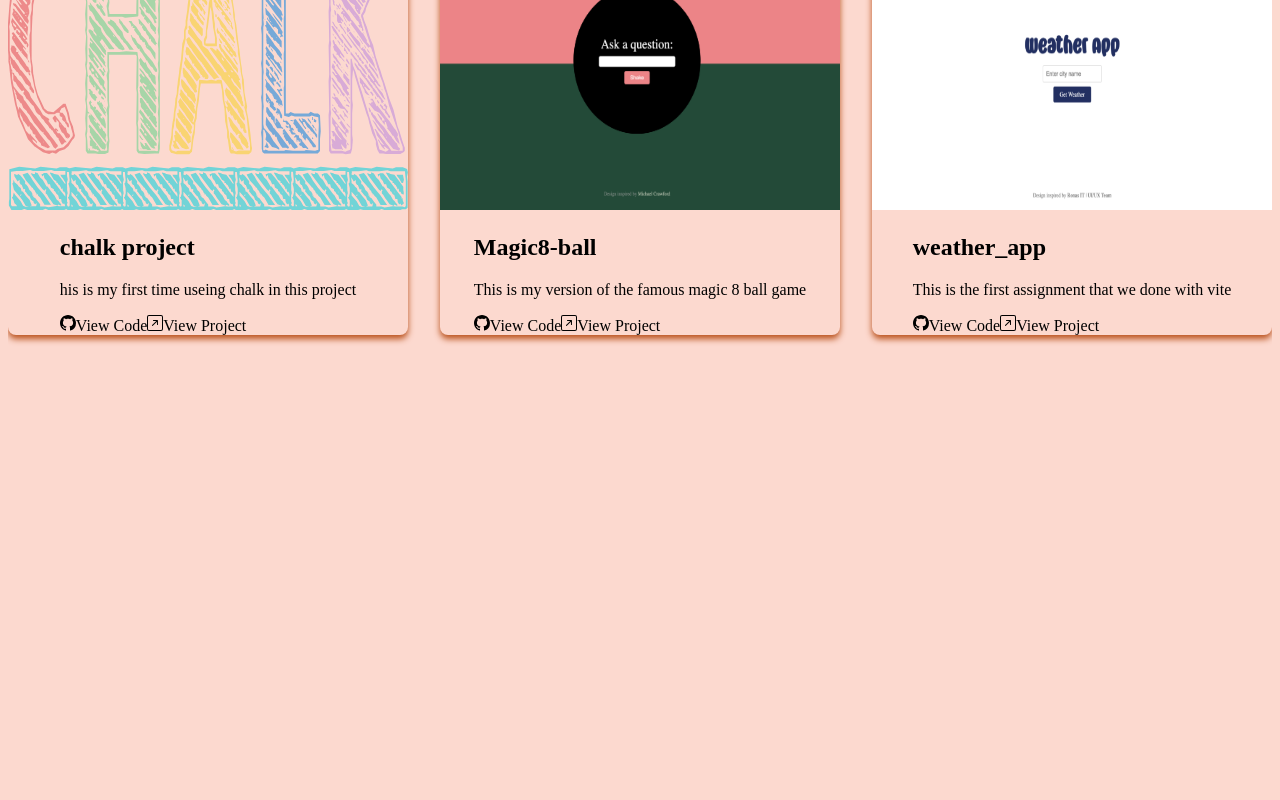
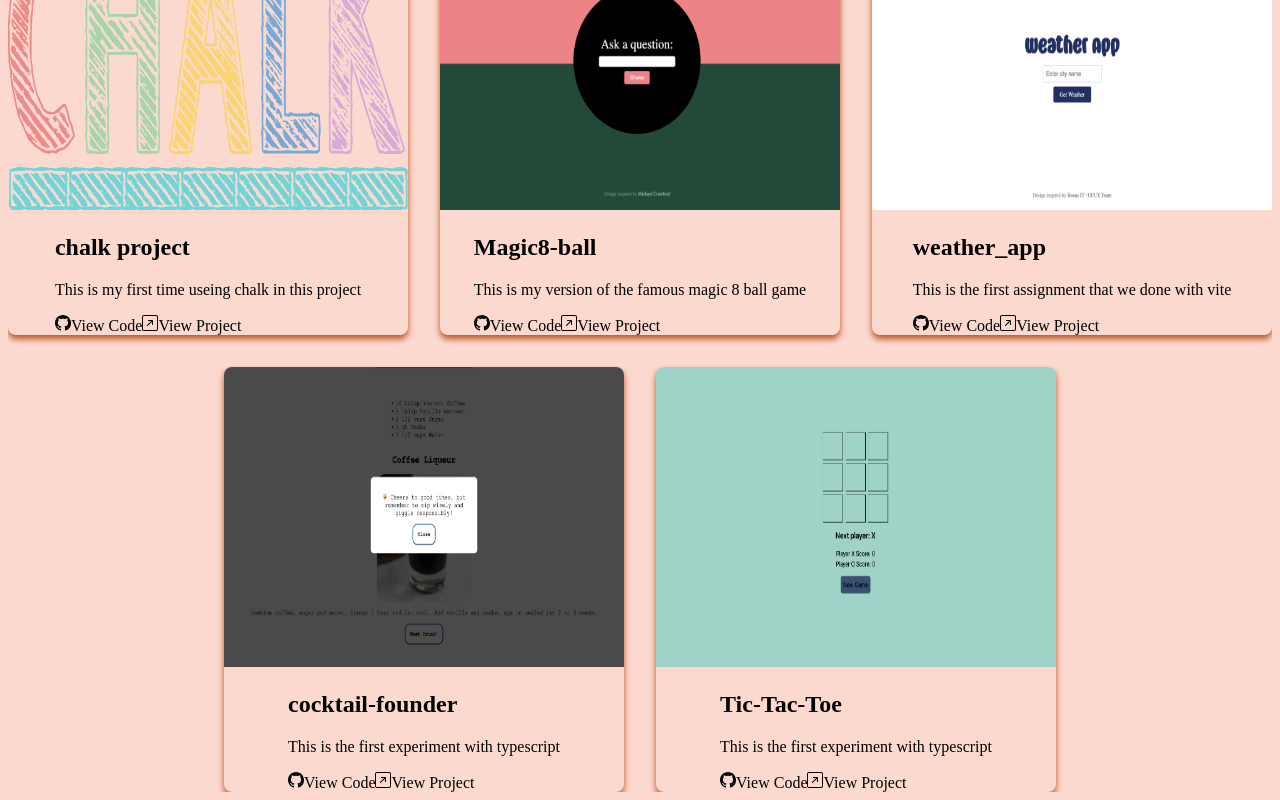
Before and after one commit to Sakas19/sarvnaz_Nextjs_portfolio, a Next.js app: page /Projects in a window 1280 px wide. Shown: the part 248-1048 px from the top of the page. Before the commit the page ends 816 px from the top, so only its background shows below. Built offline with nearby package versions, Linux system fonts and the light colour scheme.

Commit message:
added two new projects

```diff
--- a/app/Projects/page.js
+++ b/app/Projects/page.js
@@ -7,7 +7,7 @@ const projects = [
   {
     name: "chalk project",
     description:
-      "his is my first time useing chalk in this project",
+      "This is my first time useing chalk in this project",
     image: "/chalk.svg",
     github: "https://github.com/Sakas19/Assignment-2-Chalk",
     link: "/",
@@ -27,6 +27,22 @@ const projects = [
     image: "/weather-app.png",
     github: "https://github.com/Sakas19/project1",
     link: "http://weather-app-sakas19.vercel.app",
+  },
+  {
+    name: "cocktail-founder",
+    description:
+      "This is the first experiment with typescript",
+    image: "/cocktail-founder.png",
+    github: "https://github.com/Sakas19/cocktail-founder",
+    link: "https://cocktail-founder-3.vercel.app/",
+  },
+  {
+    name: "Tic-Tac-Toe",
+    description:
+      "This is the first experiment with typescript",
+    image: "/Tic-tac-toe.png",
+    github: "https://github.com/Sakas19/Tic-Tac-Toe",
+    link: "https://tic-tac-toe-weld-mu.vercel.app/",
   },
 
 ]
```
Also changed, not shown: public/Tic-tac-toe.png (added), public/cocktail-founder.png (added).
